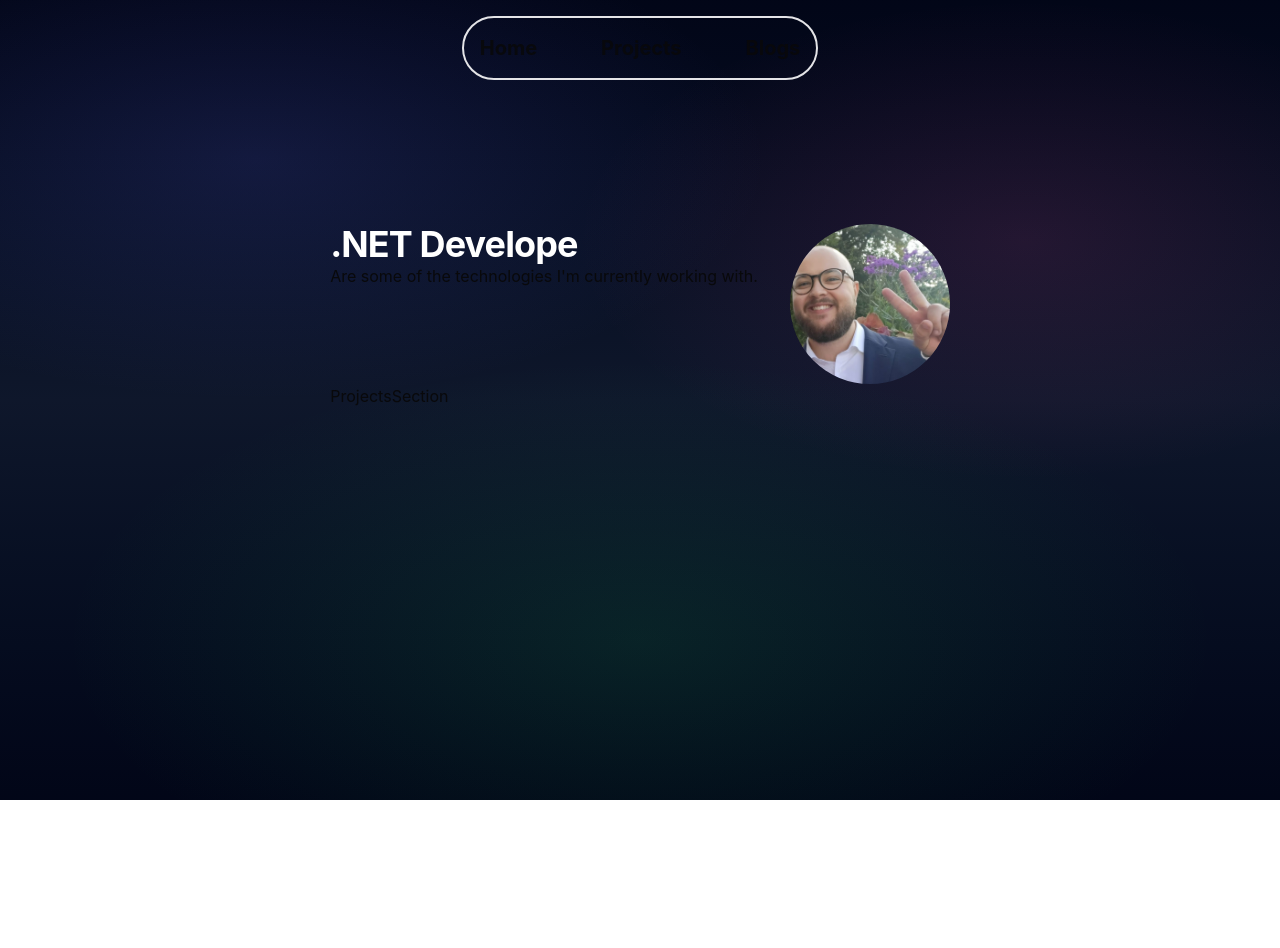
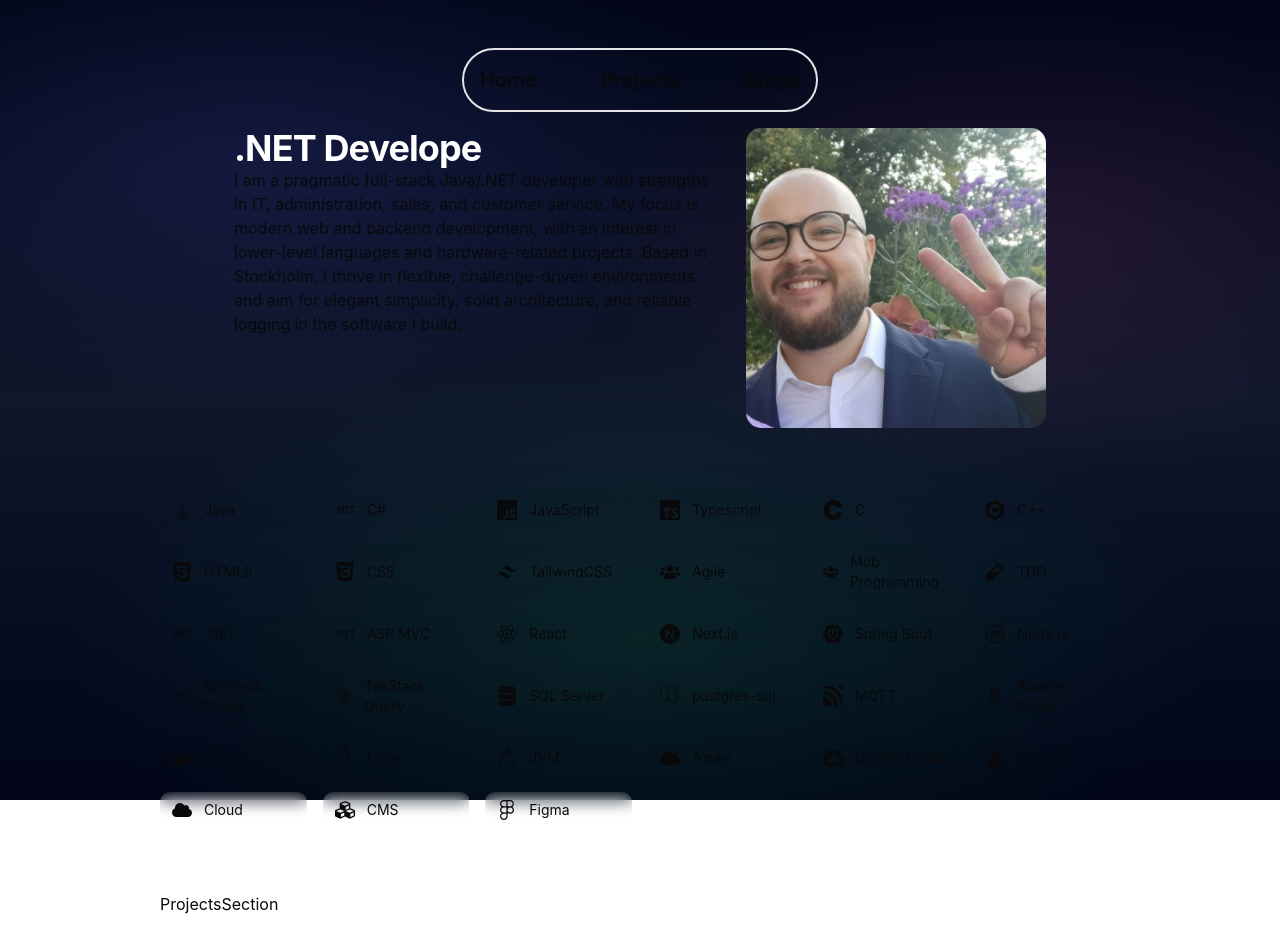
Before and after one commit to david11267/david-aslan-dev, a React (Vite) app: page / in a window 1280 px wide. Before the commit the page ends 800 px from the top, so only its background shows below. Built offline with nearby package versions, Linux system fonts and the light colour scheme.

Commit message:
centered stuff

```diff
--- a/package.json
+++ b/package.json
@@ -22,8 +22,10 @@
     "clsx": "^2.1.1",
     "gsap": "^3.13.0",
     "lucide-react": "^0.476.0",
+    "motion": "^12.23.13",
     "react": "^19.0.0",
     "react-dom": "^19.0.0",
+    "react-icons": "^5.5.0",
     "tailwind-merge": "^3.0.2",
     "tailwindcss": "^4.0.6",
     "tw-animate-css": "^1.3.6"
--- a/src/components/HeroSection.tsx
+++ b/src/components/HeroSection.tsx
@@ -1,9 +1,13 @@
 import TextType from './TextType'
+import TiltedCard from './TiltedCard'
 
 export default function HeroSection() {
   return (
-    <section className="flex flex-wrap space-x-8" id="heroSection">
-      <div>
+    <section
+      className="flex justify-center flex-wrap-reverse gap-8 "
+      id="heroSection"
+    >
+      <div className="w-1/2">
         <h1 className="text-4xl font-bold">
           <TextType
             text={[
@@ -22,13 +26,29 @@ export default function HeroSection() {
             cursorCharacter="|"
           />{' '}
         </h1>
-        <p>Are some of the technologies I'm currently working with.</p>
+        <p>
+          I am a pragmatic full-stack Java/.NET developer with strengths in IT,
+          administration, sales, and customer service. My focus is modern web
+          and backend development, with an interest in lower-level languages and
+          hardware-related projects. Based in Stockholm, I thrive in flexible,
+          challenge-driven environments and aim for elegant simplicity, solid
+          architecture, and reliable logging in the software I build.
+        </p>
       </div>
       <div>
-        <img
-          className="rounded-full w-40 h-40 object-cover "
-          src="src\assets\David_pp.jpg"
-          alt="a picture of me"
+        <TiltedCard
+          imageSrc="src\assets\David_pp.jpg"
+          altText="a picture of David Aslan"
+          captionText="a picture of David Aslan"
+          containerHeight="300px"
+          containerWidth="300px"
+          imageHeight="300px"
+          imageWidth="300px"
+          rotateAmplitude={12}
+          scaleOnHover={1.2}
+          showMobileWarning={false}
+          showTooltip={true}
+          displayOverlayContent={true}
         />
       </div>
     </section>
--- /dev/null
+++ b/src/components/SkillsSection.tsx
@@ -0,0 +1,95 @@
+import {
+  SiApachekafka,
+  SiC,
+  SiCplusplus,
+  SiCss3,
+  SiDocker,
+  SiDotnet,
+  SiFigma,
+  SiGooglecloud,
+  SiHtml5,
+  SiJavascript,
+  SiLinux,
+  SiMqtt,
+  SiNextdotjs,
+  SiNodedotjs,
+  SiOpenjdk,
+  SiPostgresql,
+  SiReact,
+  SiReactquery,
+  SiReactrouter,
+  SiSpringboot,
+  SiTailwindcss,
+  SiTypescript,
+  SiVercel,
+} from 'react-icons/si'
+import {
+  FaCloud,
+  FaCubes,
+  FaDatabase,
+  FaJava,
+  FaUsers,
+  FaVial,
+} from 'react-icons/fa'
+import type { ComponentType } from 'react'
+
+export default function SkillsSection() {
+  const skills: Array<{
+    name: string
+    Icon: ComponentType<{ className?: string }>
+  }> = [
+    // Languages
+    { name: 'Java', Icon: FaJava },
+    { name: 'C#', Icon: SiDotnet },
+    { name: 'JavaScript', Icon: SiJavascript },
+    { name: 'Typescript', Icon: SiTypescript },
+    { name: 'C', Icon: SiC },
+    { name: 'C++', Icon: SiCplusplus },
+    { name: 'HTML5', Icon: SiHtml5 },
+    { name: 'CSS', Icon: SiCss3 },
+    { name: 'TailwindCSS', Icon: SiTailwindcss },
+
+    // Ways of Working
+    { name: 'Agile', Icon: FaUsers },
+    { name: 'Mob Programming', Icon: FaUsers },
+    { name: 'TDD', Icon: FaVial },
+
+    // Tools
+    { name: '.NET', Icon: SiDotnet },
+    { name: 'ASP MVC', Icon: SiDotnet },
+    { name: 'React', Icon: SiReact },
+    { name: 'Next.js', Icon: SiNextdotjs },
+    { name: 'Spring Boot', Icon: SiSpringboot },
+    { name: 'Node.js', Icon: SiNodedotjs },
+    { name: 'TanStack Router', Icon: SiReactrouter },
+    { name: 'TanStack Query', Icon: SiReactquery },
+    { name: 'SQL Server', Icon: FaDatabase },
+    { name: 'postgres-sql', Icon: SiPostgresql },
+    { name: 'MQTT', Icon: SiMqtt },
+    { name: 'Apache Kafka', Icon: SiApachekafka },
+    { name: 'Docker', Icon: SiDocker },
+    { name: 'Linux', Icon: SiLinux },
+    { name: 'JVM', Icon: SiOpenjdk },
+    { name: 'Azure', Icon: FaCloud },
+    { name: 'Google Cloud', Icon: SiGooglecloud },
+    { name: 'Vercel', Icon: SiVercel },
+    { name: 'Cloud', Icon: FaCloud },
+    { name: 'CMS', Icon: FaCubes },
+    { name: 'Figma', Icon: SiFigma },
+  ]
+  return (
+    <section className="flex justify-center">
+      <div className="grid gap-4 grid-cols-2 sm:grid-cols-3 md:grid-cols-4 lg:grid-cols-6">
+        {skills.map(({ name, Icon }) => (
+          <div
+            key={name}
+            className="flex items-center gap-3 rounded-lg  border-white/10 backdrop-blur px-3 py-2"
+          >
+            <Icon className="h-5 w-5" />
+            <span className="text-sm">{name}</span>
+          </div>
+        ))}
+      </div>
+    </section>
+  )
+}
--- /dev/null
+++ b/src/components/TiltedCard.tsx
@@ -0,0 +1,151 @@
+import type { SpringOptions } from 'motion/react';
+import { useRef, useState } from 'react';
+import { motion, useMotionValue, useSpring } from 'motion/react';
+
+interface TiltedCardProps {
+  imageSrc: React.ComponentProps<'img'>['src'];
+  altText?: string;
+  captionText?: string;
+  containerHeight?: React.CSSProperties['height'];
+  containerWidth?: React.CSSProperties['width'];
+  imageHeight?: React.CSSProperties['height'];
+  imageWidth?: React.CSSProperties['width'];
+  scaleOnHover?: number;
+  rotateAmplitude?: number;
+  showMobileWarning?: boolean;
+  showTooltip?: boolean;
+  overlayContent?: React.ReactNode;
+  displayOverlayContent?: boolean;
+}
+
+const springValues: SpringOptions = {
+  damping: 30,
+  stiffness: 100,
+  mass: 2
+};
+
+export default function TiltedCard({
+  imageSrc,
+  altText = 'Tilted card image',
+  captionText = '',
+  containerHeight = '300px',
+  containerWidth = '100%',
+  imageHeight = '300px',
+  imageWidth = '300px',
+  scaleOnHover = 1.1,
+  rotateAmplitude = 14,
+  showMobileWarning = true,
+  showTooltip = true,
+  overlayContent = null,
+  displayOverlayContent = false
+}: TiltedCardProps) {
+  const ref = useRef<HTMLElement>(null);
+  const x = useMotionValue(0);
+  const y = useMotionValue(0);
+  const rotateX = useSpring(useMotionValue(0), springValues);
+  const rotateY = useSpring(useMotionValue(0), springValues);
+  const scale = useSpring(1, springValues);
+  const opacity = useSpring(0);
+  const rotateFigcaption = useSpring(0, {
+    stiffness: 350,
+    damping: 30,
+    mass: 1
+  });
+
+  const [lastY, setLastY] = useState(0);
+
+  function handleMouse(e: React.MouseEvent<HTMLElement>) {
+    if (!ref.current) return;
+
+    const rect = ref.current.getBoundingClientRect();
+    const offsetX = e.clientX - rect.left - rect.width / 2;
+    const offsetY = e.clientY - rect.top - rect.height / 2;
+
+    const rotationX = (offsetY / (rect.height / 2)) * -rotateAmplitude;
+    const rotationY = (offsetX / (rect.width / 2)) * rotateAmplitude;
+
+    rotateX.set(rotationX);
+    rotateY.set(rotationY);
+
+    x.set(e.clientX - rect.left);
+    y.set(e.clientY - rect.top);
+
+    const velocityY = offsetY - lastY;
+    rotateFigcaption.set(-velocityY * 0.6);
+    setLastY(offsetY);
+  }
+
+  function handleMouseEnter() {
+    scale.set(scaleOnHover);
+    opacity.set(1);
+  }
+
+  function handleMouseLeave() {
+    opacity.set(0);
+    scale.set(1);
+    rotateX.set(0);
+    rotateY.set(0);
+    rotateFigcaption.set(0);
+  }
+
+  return (
+    <figure
+      ref={ref}
+      className="relative w-full h-full [perspective:800px] flex flex-col items-center justify-center"
+      style={{
+        height: containerHeight,
+        width: containerWidth
+      }}
+      onMouseMove={handleMouse}
+      onMouseEnter={handleMouseEnter}
+      onMouseLeave={handleMouseLeave}
+    >
+      {showMobileWarning && (
+        <div className="absolute top-4 text-center text-sm block sm:hidden">
+          This effect is not optimized for mobile. Check on desktop.
+        </div>
+      )}
+
+      <motion.div
+        className="relative [transform-style:preserve-3d]"
+        style={{
+          width: imageWidth,
+          height: imageHeight,
+          rotateX,
+          rotateY,
+          scale
+        }}
+      >
+        <motion.img
+          src={imageSrc}
+          alt={altText}
+          className="absolute top-0 left-0 object-cover rounded-[15px] will-change-transform [transform:translateZ(0)]"
+          style={{
+            width: imageWidth,
+            height: imageHeight
+          }}
+        />
+
+        {displayOverlayContent && overlayContent && (
+          <motion.div className="absolute top-0 left-0 z-[2] will-change-transform [transform:translateZ(30px)]">
+            {overlayContent}
+          </motion.div>
+        )}
+      </motion.div>
+
+      {showTooltip && (
+        <motion.figcaption
+          className="pointer-events-none absolute left-0 top-0 rounded-[4px] bg-white px-[10px] py-[4px] text-[10px] text-[#2d2d2d] opacity-0 z-[3] hidden sm:block"
+          style={{
+            x,
+            y,
+            opacity,
+            rotate: rotateFigcaption
+          }}
+        >
+          {captionText}
+        </motion.figcaption>
+      )}
+    </figure>
+  );
+}
--- a/src/routes/__root.tsx
+++ b/src/routes/__root.tsx
@@ -10,11 +10,7 @@ export const Route = createRootRoute({
     <>
       <Background />
       <Header />
-      <main className="flex justify-center mt-32">
-        <div className="flex flex-col">
-          <Outlet />
-        </div>
-      </main>
+      <Outlet />
       <TanstackDevtools
         config={{
           position: 'bottom-left',
--- a/src/routes/index.tsx
+++ b/src/routes/index.tsx
@@ -1,6 +1,7 @@
 import { createFileRoute } from '@tanstack/react-router'
 import HeroSection from '@/components/HeroSection'
 import { ProjectsSection } from '@/components/ProjectsSection'
+import SkillsSection from '@/components/SkillsSection'
 
 export const Route = createFileRoute('/')({
   component: App,
@@ -8,9 +9,10 @@ export const Route = createFileRoute('/')({
 
 function App() {
   return (
-    <>
+    <div className="space-y-16">
       <HeroSection />
+      <SkillsSection />
       <ProjectsSection />
-    </>
+    </div>
   )
 }
--- a/src/styles.css
+++ b/src/styles.css
@@ -5,7 +5,7 @@
 @custom-variant dark (&:is(.dark *));
 
 body {
-  @apply m-0;
+  @apply mx-auto max-w-5xl p-8;
   font-family:
     -apple-system, BlinkMacSystemFont, 'Segoe UI', 'Roboto', 'Oxygen', 'Ubuntu',
     'Cantarell', 'Fira Sans', 'Droid Sans', 'Helvetica Neue', sans-serif;
```
Also changed, not shown: 1 other file (tests, documents, lock files or other folders).
